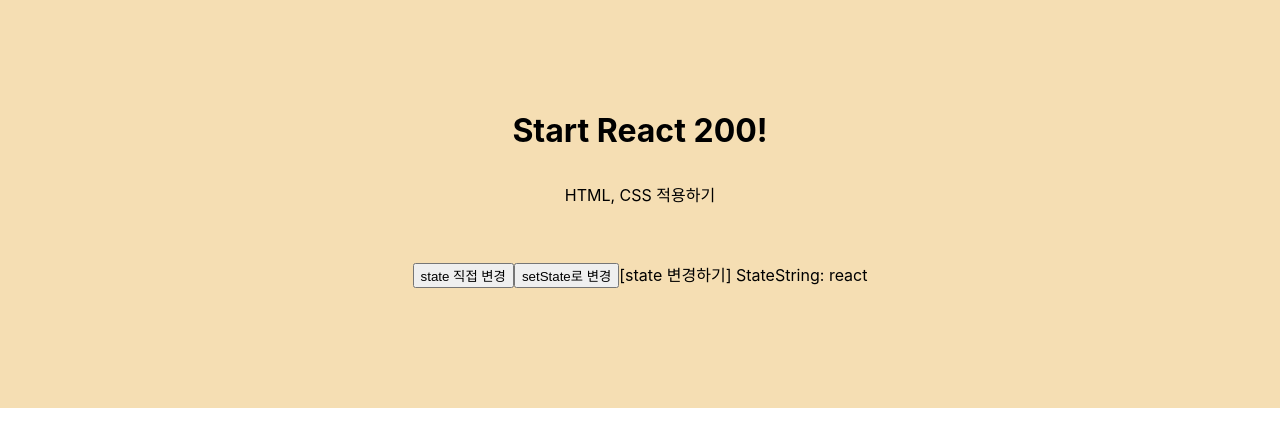
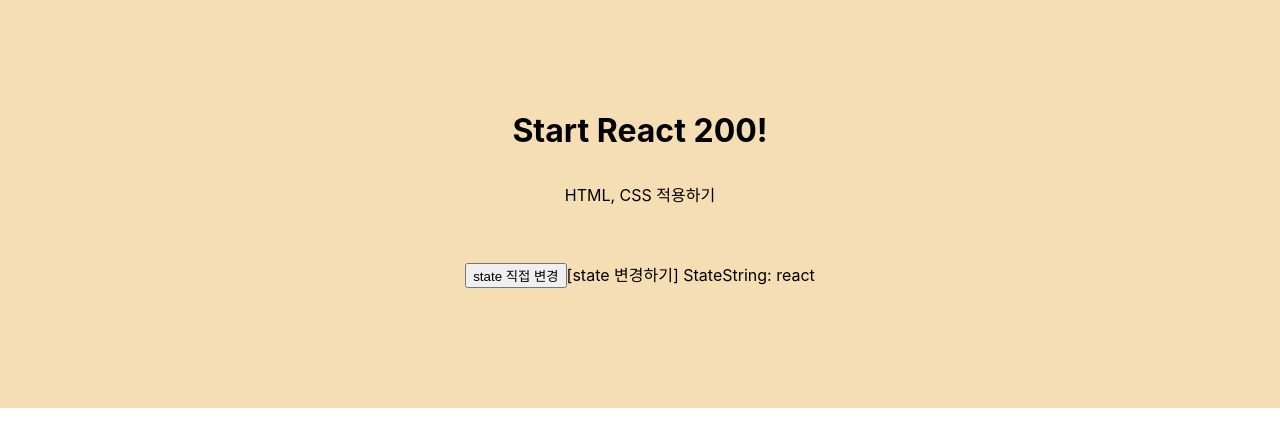
Before and after one commit to dev-chloe/hangout-react200, a React (Create React App) app: page / in a window 1280 px wide. Shown: the top 446 px of the page. Built offline with nearby package versions, Linux system fonts and the light colour scheme.

Commit message:
react200 초급026

```diff
--- a/src/App.js
+++ b/src/App.js
@@ -1,13 +1,13 @@
 import React from 'react';
 import './App.css';
-import SetState from './R025_SetState';
+import ForceUpdate from './R026_ForceUpdate';
 
 function App() {
   return (
     <div>
       <h1>Start React 200!</h1>
       <p>HTML, CSS 적용하기</p>
-      <SetState />
+      <ForceUpdate />
     </div>
   );
 }
--- /dev/null
+++ b/src/R026_ForceUpdate.js
@@ -0,0 +1,30 @@
+import React, { Component } from 'react';
+
+class R026_ForceUpdate extends Component {
+  constructor(props) {
+    super(props);
+    this.state= {
+      StateString: 'react',
+    }
+  }
+
+  StateChange = () => {
+    this.state.StateString = '리액트';
+    this.forceUpdate();
+  }
+
+  render() {
+    return (
+      <div>
+        <button onClick={(e) => {this.StateChange('direct,e')}}>state 직접 변경</button>
+        [state 변경하기] StateString: {this.state.StateString}
+        {/* 버튼을 누르면 this.state 변수명 =value 문법으로 state를 직접 변경하여
+            StateString 값은 '리액트'로 변경된다.
+            orceUpdate()가 화면을 강제로 새로고침하여 render() 함수를 다시 실행시켜 변경된 state 값을 표시한다.
+        */}
+      </div>
+    )
+  }
+}
+
+export default R026_ForceUpdate;
```
Also changed, not shown: src/R025_SetState.js (+8 -0 lines).
